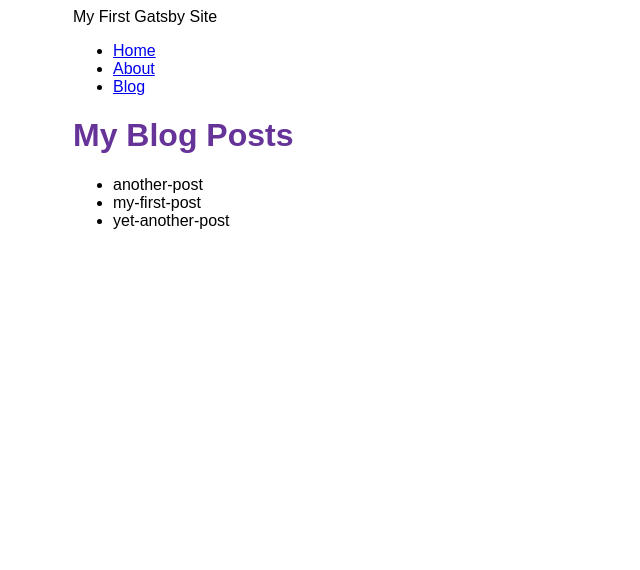
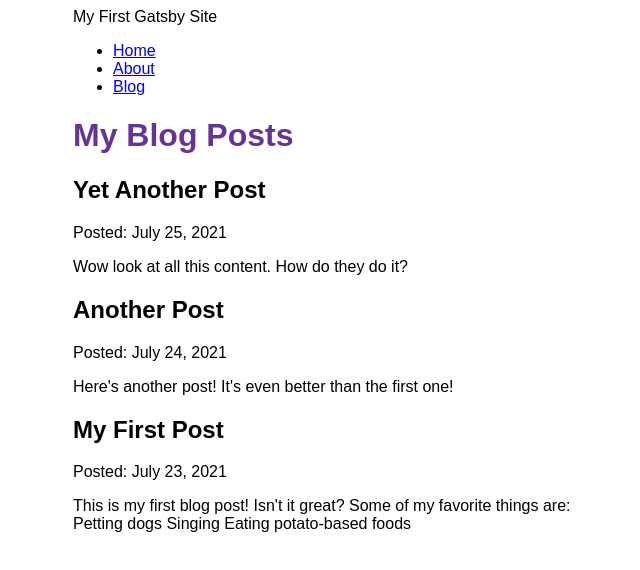
Before and after one commit to Craig-UK/new-gatsbyjs-blog, a Gatsby site: page /blog in a window 1280 px wide. Shown: the whole page, without its empty margins (317-957 px from the left). Built offline with nearby package versions, Linux system fonts and the light colour scheme; Gatsby itself is replaced by a stand-in of ours.

Commit message:
FEAT: Display the title, published/posted date and excerpt of the blog post on the 'My Blog Posts'/'Blog' page.

```diff
--- a/src/pages/blog.js
+++ b/src/pages/blog.js
@@ -6,20 +6,27 @@
 const BlogPage = ({ data }) => {
   return (
     <Layout pageTitle="My Blog Posts">
-      <ul>
-        {data.allFile.nodes.map((node) => (
-          <li key={node.name}>{node.name}</li>
+        {data.allMdx.nodes.map((node) => (
+          <article key={node.id}>
+            <h2>{node.frontmatter.title}</h2>
+            <p>Posted: {node.frontmatter.date}</p>
+            <p>{node.excerpt}</p>
+          </article>
         ))}
-      </ul>
     </Layout>
   );
 };
 
 export const query = graphql`
   query {
-    allFile {
+    allMdx(sort: { frontmatter: { date: DESC } }) {
       nodes {
-        name
+        frontmatter {
+          title
+          date(formatString: "MMMM D, YYYY")
+        }
+        id
+        excerpt
       }
     }
   }
```
